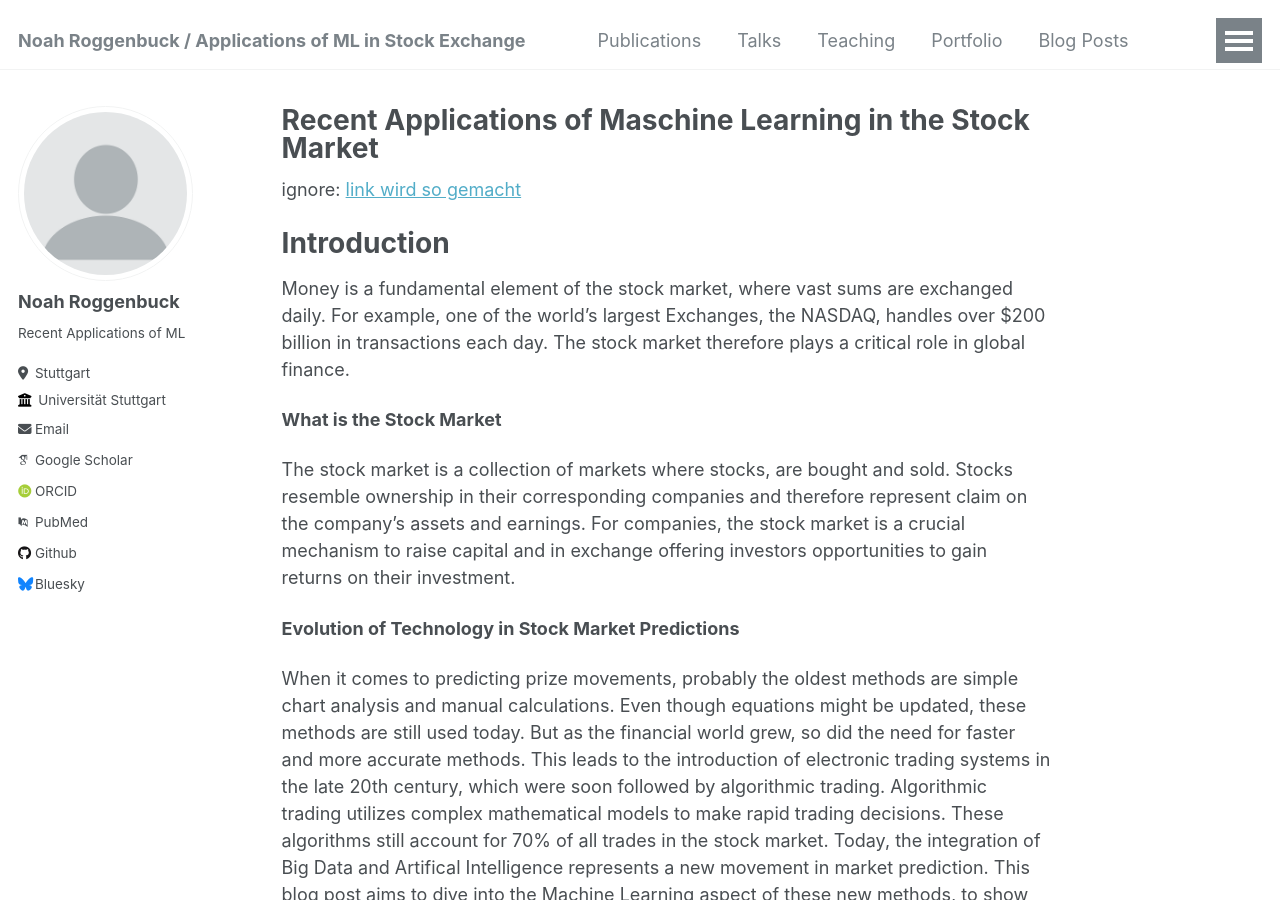
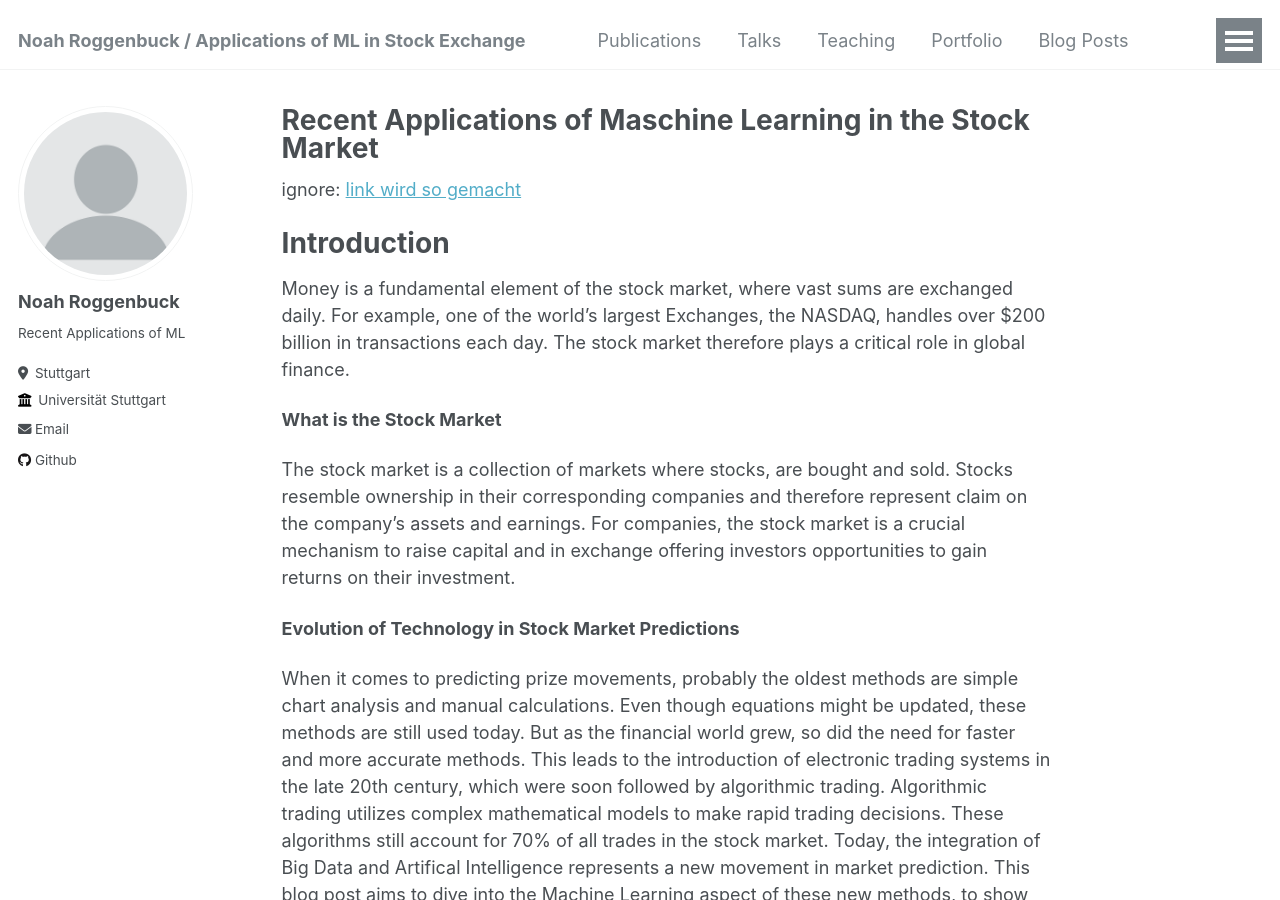
Before and after one commit to noahrog02/noahrog02.github.io, a Jekyll site: the page built from _pages/about.md, in a window 1280 px wide and 900 px high. Built offline with Jekyll 4.4.1, drawn with Linux system fonts in a browser that asks for light colours; some web fonts are replaced; part of the change alters nothing that is shown.

Commit message:
Update _config.yml

```diff
--- a/_config.yml
+++ b/_config.yml
@@ -32,10 +32,10 @@ author:
 
   # Academic websites
   arxiv            : # URL - Update with the correct link to your profile
-  googlescholar    : "https://scholar.google.com/citations?user=PS_CX0AAAAAJ"
+  googlescholar    : #
   impactstory      : # URL
-  orcid            : "http://orcid.org/yourorcidurl"
-  pubmed           : "https://www.ncbi.nlm.nih.gov/pubmed/?term=john+snow"
+  orcid            : #
+  pubmed           : #
   researchgate     : # URL
 
   # Repositories and software development
@@ -47,7 +47,7 @@ author:
   stackoverflow    : # User number or user number and name (i.e., use "1" or "1/jeff-atwood")
 
   # Social media
-  bluesky          : "bsky.app" # Replace this with you Bluesky username
+  bluesky          : # Replace this with you Bluesky username
   facebook         : # Username
   flickr           : # Username
   foursquare       : # Username
```
